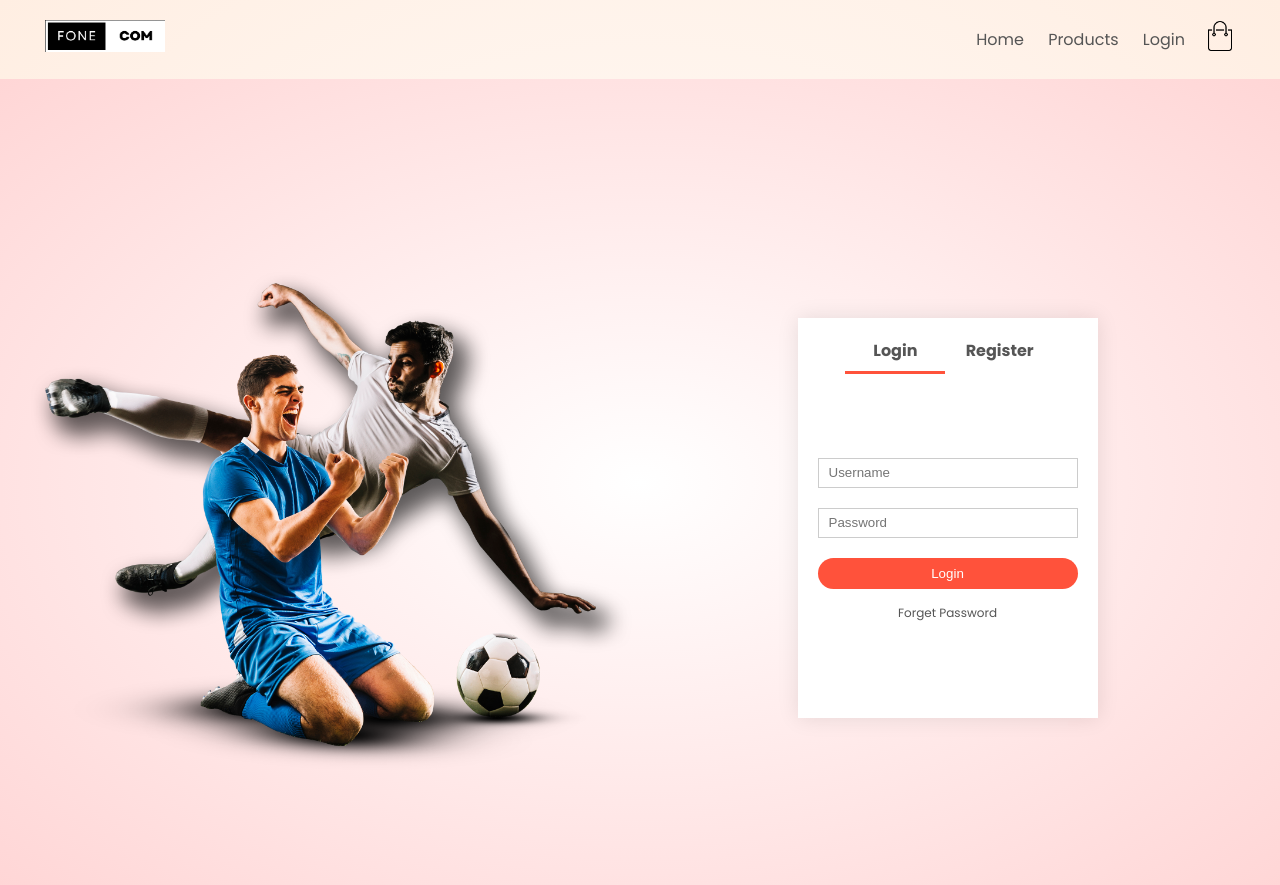
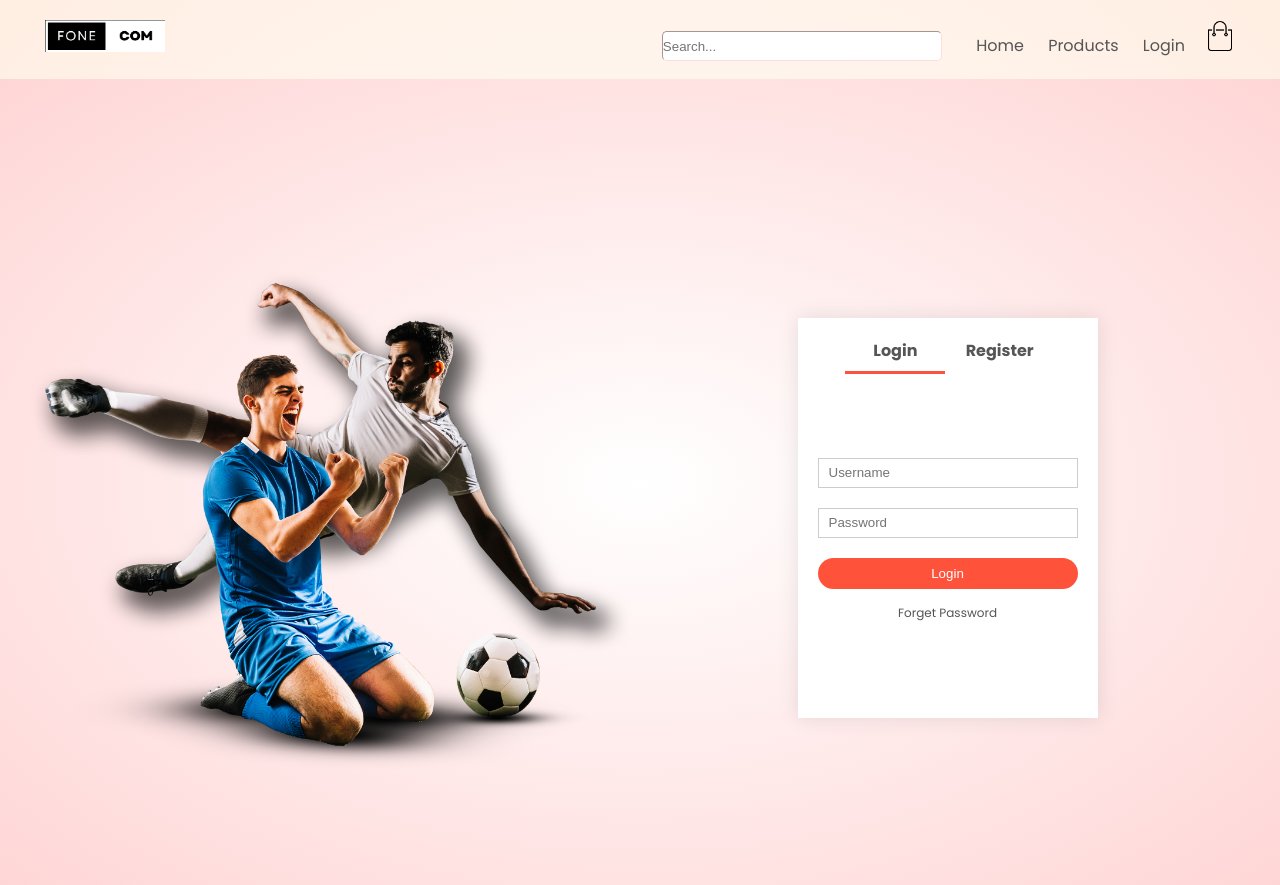
Before and after one commit to imrmysticman/fone-com, a Django app: page /user/logout in a window 1280 px wide. Shown: the top 885 px of the page. Run offline with Django 5.2, Linux system fonts and the light colour scheme; parts of the project's set-up code (start-up, migrations or seed data) failed here and were passed over.

Commit message:
added search functionality

```diff
--- a/ecom/customers/urls.py
+++ b/ecom/customers/urls.py
@@ -6,7 +6,7 @@ urlpatterns = [
     path("account",views.Account,name="account"),
     path("logout",views.Logout,name="logout"),
     path("profile",views.Profile,name="profile"),
-    path("address",views.Address,name="address"),
+    path("address/<str:procceed>",views.Address,name="address"),
     path("verify",views.Verify, name="verify"),
     path("verifyotp",views.VerifyOtp, name="verifyotp")
 
--- a/ecom/customers/views.py
+++ b/ecom/customers/views.py
@@ -71,12 +71,14 @@ def Profile(request):
     else:
         return redirect("login")
 
-def Address(request):
+def Address(request,procceed):
+    user = request.user
 
-    if request.user.is_authenticated:
-        customer = request.user.customer
+    if user.is_authenticated:
+        customer = user.customer
 
         if request.method=="POST":
+
             form = AddressForm(request.POST)
             phone = request.POST.get("phone")
             if phone:
@@ -87,13 +89,15 @@ def Address(request):
                 address.save()
                 customer.address = address
                 customer.save()
-                return redirect("profile")
-        user = request.user
+                if procceed=='true':
+                    return redirect("confirmorder")
+                else:
+                    return redirect("profile")
         if customer.address:
             form = AddressForm(instance=customer.address)
-
-
-        return render(request,"Account/edit_address_layout.html",{"form":form,"customer":customer,"email":request.user.email,})
+        else:
+            form=AddressForm
+        return render(request,"Account/edit_address_layout.html",{"form":form,"customer":customer,"email":request.user.email,"procceed":procceed})
 
 def Verify(request):
     if request.user.is_authenticated:
@@ -123,7 +127,7 @@ def VerifyOtp(request):
                 messages.success(request, "Email verified successfully!")
                 customer.email_verified=True
                 customer.save()
-                return redirect('profile')
+                return redirect('cart')
             else:
                 storage = messages.get_messages(request)
                 storage.used = True  # Mark all messages as used (cleared)
--- a/ecom/products/urls.py
+++ b/ecom/products/urls.py
@@ -6,5 +6,5 @@ urlpatterns = [
     path("products/",views.ListProducts, name = "products"),
     path("product/<int:id>",views.ProductDetail,name="productdetails"),
     path("product/<str:brand>",views.ProductByBrands,name="productbybrand"),
-
+    path("search/",views.SearchProducts,name="search")
 ]
--- a/ecom/static/css/style.css
+++ b/ecom/static/css/style.css
@@ -13,11 +13,13 @@ body{
     display: flex;
     align-items: center;
     padding: 20px;
+    position: relative;
 }
 
 nav{
     flex: 1;
     text-align: right;
+    position: relative;
 }
 nav ul{
     display: inline-block;
@@ -439,6 +441,49 @@ form .btn:focus{
 form a{
     font-size: 12px;
 }
+.search {
+    margin: 10px 0;
+    padding: 0 10px;
+    position: relative; /* Ensures that .results positions relative to .search */
+    width: 300px;
+    height: 30px;
+  }
+
+  .search-input {
+    height: 30px;
+    width: 100%;
+    border-color: #fddddd;
+    border-radius: 5px;
+    border-width: 1px;
+  }
+
+  .results {
+    position: absolute; /* Positioned absolutely within .search */
+    top: 100%; /* Directly below the search input */
+    width: 90%; /* Matches the width of the search input */
+    max-height: 200px; /* Sets a max height with scroll */
+    overflow-y: auto; /* Enables scrolling for overflow */
+    background-color: white;
+    color: black;
+    z-index: 100; /* Ensures it appears on top of other elements */
+    box-shadow: 0 4px 8px rgba(0, 0, 0, 0.2); /* Optional shadow */
+    display: none;
+  }
+
+  .search-result {
+    display: flex;
+    align-items: flex-start;
+    background-color: white;
+    color: black;
+    cursor: pointer;
+    padding-left: 10px;
+
+  }
+
+  .search-result:hover {
+    background-color: #f0f0f0;
+  }
+
 #Indicator{
     width: 100px;
     border: none;
--- a/ecom/templates/Account/edit_address.html
+++ b/ecom/templates/Account/edit_address.html
@@ -13,9 +13,11 @@
         <h5>{{email}}</h5>
         <h3 class="title">Phone:</h3>
         <input type=text placeholder = {{customer.phone}} style="width:60%" name="phone">
+        <inpupt type = "hidden" name = "procceed" value = {{procceed}}>
         </div>
         <div class="address-side">
                 {{ form.as_p }}
+
                 <button type="submit" class="btn">Update</button>
             </form>
         </div>
--- a/ecom/templates/Account/side_profile.html
+++ b/ecom/templates/Account/side_profile.html
@@ -16,7 +16,7 @@
         <h5>{{customer.phone}}</h5>
         <h3 class="title">Address:</h3>
         <h6 style="max-width=60%"> {{customer.address}} </h6>
-        <a href={%url "address"%} class="btn">Edit Details</a>
+        <a href={%url "address" procceed="false"%} class="btn">Edit Details</a>
 
     </div>
 </div>
--- a/ecom/templates/Cart/cart.html
+++ b/ecom/templates/Cart/cart.html
@@ -53,7 +53,11 @@
         {% csrf_token %}
         <input type = "hidden" name="cart" value={{cart}}>
         <input type="hidden" name = "total" value = {{total}}>
+        {%if verified%}
         <button type="submit" style="background-color: green; color: white;width:30%;float:right" class="btn ">Procceed</button>
+        {%else%}
+        <a href={% url "verify" %} style="background-color: green; color: white;width:30%;float:right" class="btn ">Verify to Procceed</a>
+        {%endif%}
     </form>
     {%else%}
     <div>Cart is empty</div>
--- a/ecom/templates/menu.html
+++ b/ecom/templates/menu.html
@@ -5,8 +5,16 @@
     </div>
 
 <nav>
+
+
     <ul id="MenuItems">
+        <li><div id="search" class="search">
+        <input type="text" id="searchInput" class="search-input" placeholder="Search...">
+        <div id="results" class="results" ></div>
+
+    </div></li>
         <li><a href={% url "index"%}>Home</a></li>
+
         <li><a href={% url "products"%}>Products</a></li>
         {%if request.user.is_authenticated%}
 
@@ -23,14 +31,50 @@
     <!-- javascript -->
 
     <script>
-        var MenuItems = document.getElementById("MenuItems");
+        // Menu toggle function
+var MenuItems = document.getElementById("MenuItems");
+MenuItems.style.maxHeight = "0px";
+function menutoggle() {
+    if (MenuItems.style.maxHeight == "0px") {
+        MenuItems.style.maxHeight = "200px";
+    } else {
         MenuItems.style.maxHeight = "0px";
-        function menutoggle() {
-            if (MenuItems.style.maxHeight == "0px") {
-                MenuItems.style.maxHeight = "200px"
-            }
-            else {
-                MenuItems.style.maxHeight = "0px"
-            }
-        }
+    }
+}
+
+// Search input handling
+const searchInput = document.getElementById("searchInput");
+const results = document.getElementById("results");
+const search = document.getElementById("search");
+
+searchInput.addEventListener("keyup", () => {
+    const query = searchInput.value;
+    if (query.length > 0) {
+        results.style.display = "block";
+    } else {
+        results.style.display = "none";
+    }
+
+    fetch(`/search/?query=${query}`)
+        .then(response => response.json())
+        .then(data => {
+            results.innerHTML = "";
+            data.results.forEach(result => {
+                const link = document.createElement("a");
+                link.setAttribute("class", "search-result");
+                link.setAttribute("href",`/product/${result.id}`)
+                link.textContent = result.title;
+                results.appendChild(link);
+            });
+        })
+        .catch(error => console.log("error", error));
+});
+
+// Hide results when clicking outside of the search area
+document.addEventListener("click", function(event) {
+    if (!search.contains(event.target)) {
+        results.style.display = 'none';
+    }
+});
+
     </script>
```
Also changed, not shown: ecom/orders/views.py (+6 -4 lines), ecom/products/views.py (+7 -0 lines), ecom/templates/Cart/confirm_order.html (+15 -1 lines).
